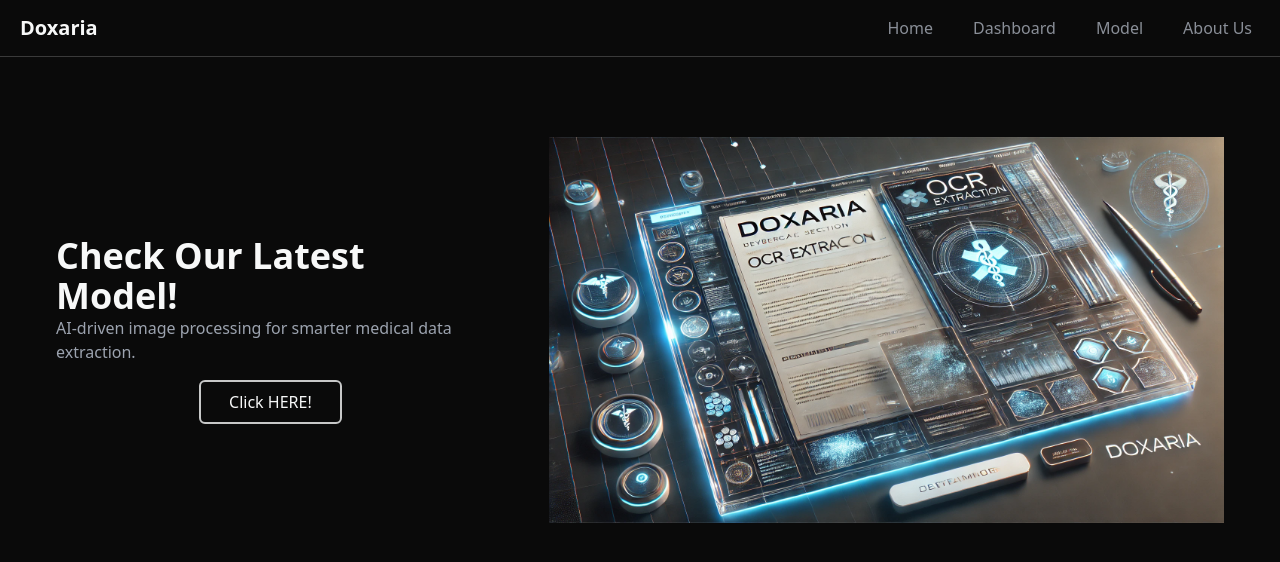
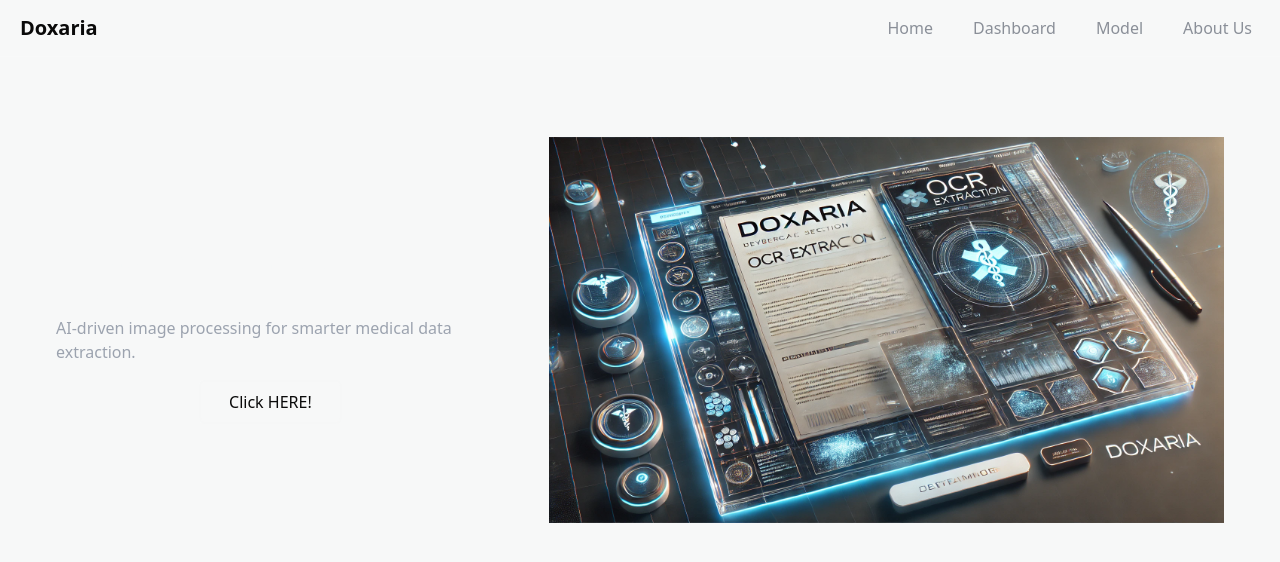
Before and after one commit to Youssef-Kharroubi/Dev-Elites, a React (Vite) app in the folder Doxaria-UI/: page / in a window 1280 px wide. Shown: the top 562 px of the page. Built offline with nearby package versions, Linux system fonts and the light colour scheme.

Commit message:
style: change the dark theme

```diff
--- a/Doxaria-UI/src/App.tsx
+++ b/Doxaria-UI/src/App.tsx
@@ -12,7 +12,7 @@
 
   return (
       <Router>
-          <div className="min-h-screen bg-dark text-light">
+          <div className="min-h-screen bg-light text-dark">
               <Header/>
               <Routes>
                   <Route path="/" element={<Home />}/>
```
